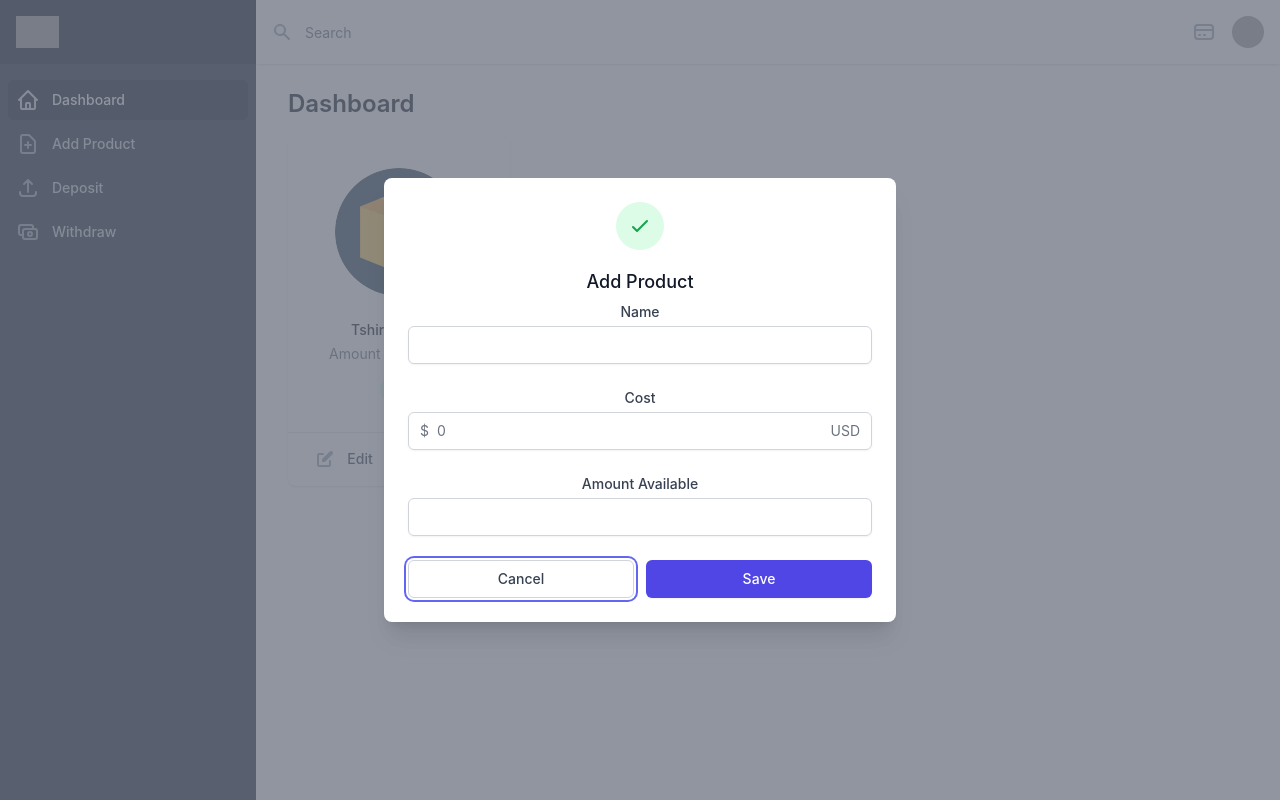
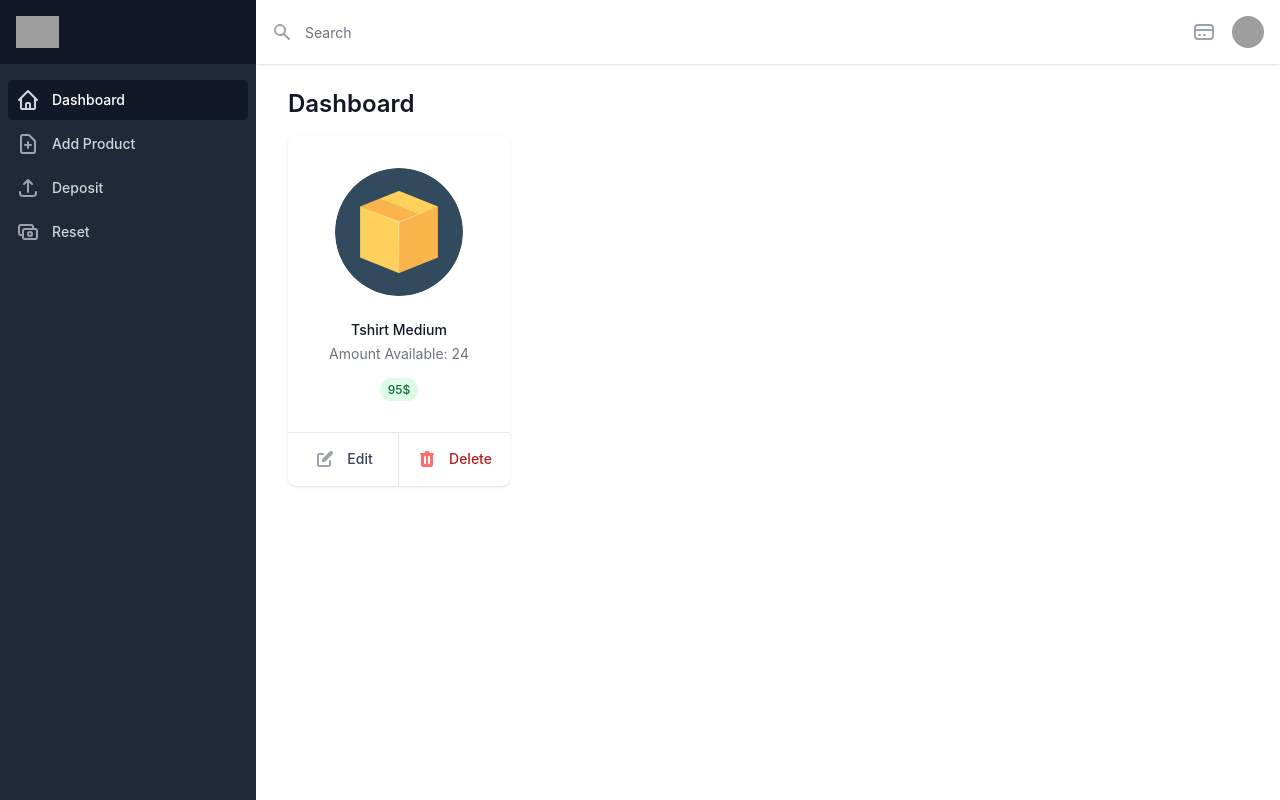
Before and after one commit to TahaBoulehmi/VendingMachine, a React (Create React App) app in the folder client/: page / in a window 1280 px wide. Built offline with nearby package versions, Linux system fonts and the light colour scheme; grey boxes are pictures that could not be loaded.

Commit message:
Renaming Withdraw to Reset

```diff
--- a/client/src/components/Withdraw.js
+++ b/client/src/components/Reset.js
@@ -3,7 +3,7 @@ import { Fragment } from 'react'
 import { Dialog, Transition } from '@headlessui/react'
 import { ExclamationIcon, XIcon } from '@heroicons/react/outline'
 
-export default function Withdraw(props) {
+export default function Reset(props) {
   return (
     <Transition.Root show={props.open} as={Fragment}>
       <Dialog as="div" className="relative z-10" onClose={props.setOpen}>
--- a/client/src/containers/Dashboard.js
+++ b/client/src/containers/Dashboard.js
@@ -11,7 +11,7 @@ import {
 } from '@heroicons/react/outline'
 import { SearchIcon } from '@heroicons/react/solid'
 import Products from '../components/Products'
-import Withdraw from '../components/Withdraw'
+import Reset from '../components/Reset'
 import Deposit from '../components/Deposit'
 import ProductForm from '../components/ProductForm'
 
@@ -19,7 +19,7 @@ const navigation = [
   { name: 'Dashboard', href: '#', icon: HomeIcon, current: true },
   { name: 'Add Product', href: '#', icon: DocumentAddIcon, current: false, role: 1 },
   { name: 'Deposit', href: '#', icon: UploadIcon, current: false, role: 0 },
-  { name: 'Withdraw', href: '#', icon: CashIcon, current: false, role: 0 },
+  { name: 'Reset', href: '#', icon: CashIcon, current: false, role: 0 },
 ]
 const userNavigation = [
   { name: 'Your Profile', href: '#' },
@@ -32,9 +32,9 @@ function classNames(...classes) {
 
 export default function Dashboard() {
   const [sidebarOpen, setSidebarOpen] = useState(false)
-  const [openWithdraw, setOpenWithdraw] = useState(false)
+  const [openReset, setOpenReset] = useState(false)
   const [openDeposit, setOpenDeposit] = useState(false)
-  const [openProductForm, setOpenProductForm] = useState(true)
+  const [openProductForm, setOpenProductForm] = useState(false)
   return (
     <>
       <div>
@@ -259,7 +259,7 @@ export default function Dashboard() {
           </main>
         </div>
       </div>
-      <Withdraw open={openWithdraw} setOpen={setOpenWithdraw} />
+      <Reset open={openReset} setOpen={setOpenReset} />
       <Deposit open={openDeposit} setOpen={setOpenDeposit} />
       <ProductForm open={openProductForm} setOpen={setOpenProductForm} />
     </>
```
